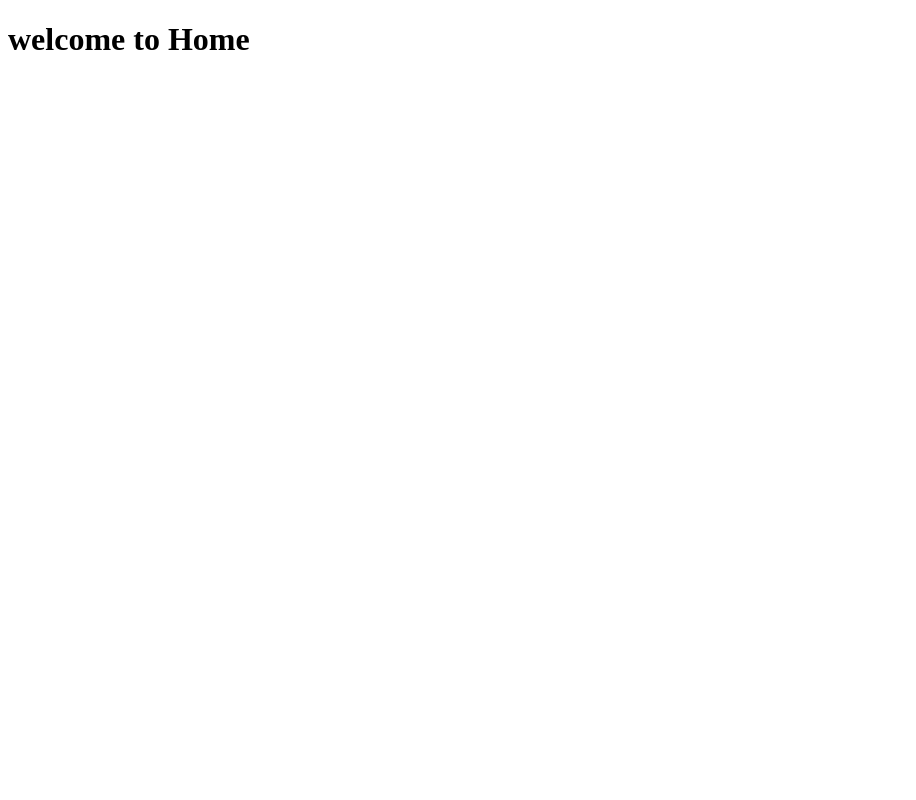
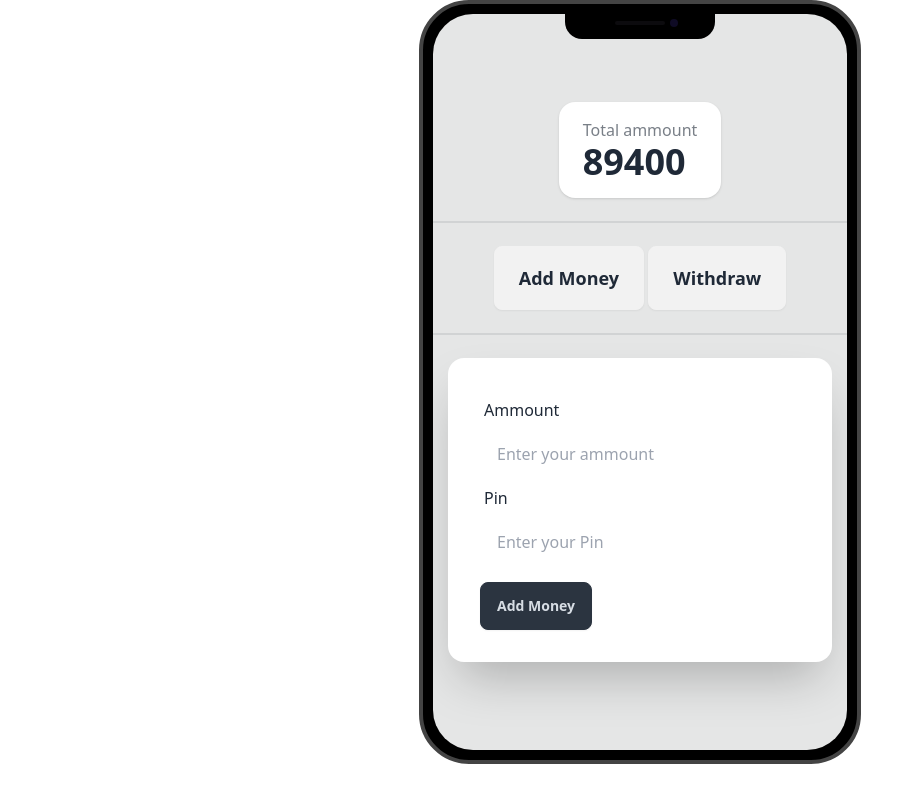
Before and after one commit to mehadishisir/Mobile-banking-MFS, a plain HTML site: page home.html in a window 1280 px wide. Shown: the whole page, without its empty margins (0-916 px from the left). Drawn offline with nearby package versions, Linux system fonts and the light colour scheme.

Commit message:
add money button added

```diff
--- a/home.html
+++ b/home.html
@@ -1,13 +1,53 @@
 <!DOCTYPE html>
-<html lang="en">
+<html lang="en" data-theme="light">
   <head>
     <meta charset="UTF-8" />
     <meta name="viewport" content="width=device-width, initial-scale=1.0" />
     <title>Payoo MFS home</title>
+    <!-- daisy ui cdn -->
+    <link
+      href="https://cdn.jsdelivr.net/npm/daisyui@4.12.10/dist/full.min.css"
+      rel="stylesheet"
+      type="text/css"
+    />
+    <script src="https://cdn.tailwindcss.com"></script>
   </head>
   <body>
-    <main>
-      <h1>welcome to Home</h1>
+    <main class="flex justify-center">
+      <div class="mockup-phone">
+        <div class="camera"></div>
+        <div class="display">
+          <div class="artboard artboard-demo phone-3">
+            <!-- ammount dashboard -->
+            <div class="stats shadow">
+              <div class="stat">
+                <div class="stat-title">Total ammount</div>
+                <div class="stat-value">89400</div>
+              </div>
+            </div>
+            <div class="divider"></div>
+            <!-- action button -->
+            <div>
+              <button class="btn btn-lg">Add Money</button>
+              <button class="btn btn-lg">Withdraw</button>
+            </div>
+            <div class="divider"></div>
+            <!-- add money form start -->
+            <div class="card bg-base-100 w-full max-w-sm shrink-0 shadow-2xl">
+      <div class="card-body">
+        <fieldset class="fieldset">
+          <label class="label">Ammount</label>
+          <input type="text" class="input" placeholder="Enter your ammount" />
+          <label class="label">Pin</label>
+          <input type="password" class="input" placeholder="Enter your Pin" />
+          <button class="btn btn-neutral mt-4">Add Money</button>
+
+
+            <!-- add money form end -->
+          </div>
+        </div>
+      </div>
     </main>
+        <script src="js/home.js"></script>
   </body>
 </html>
--- /dev/null
+++ b/js/home.js
@@ -0,0 +1 @@
+console.log("This is home.js");
```
